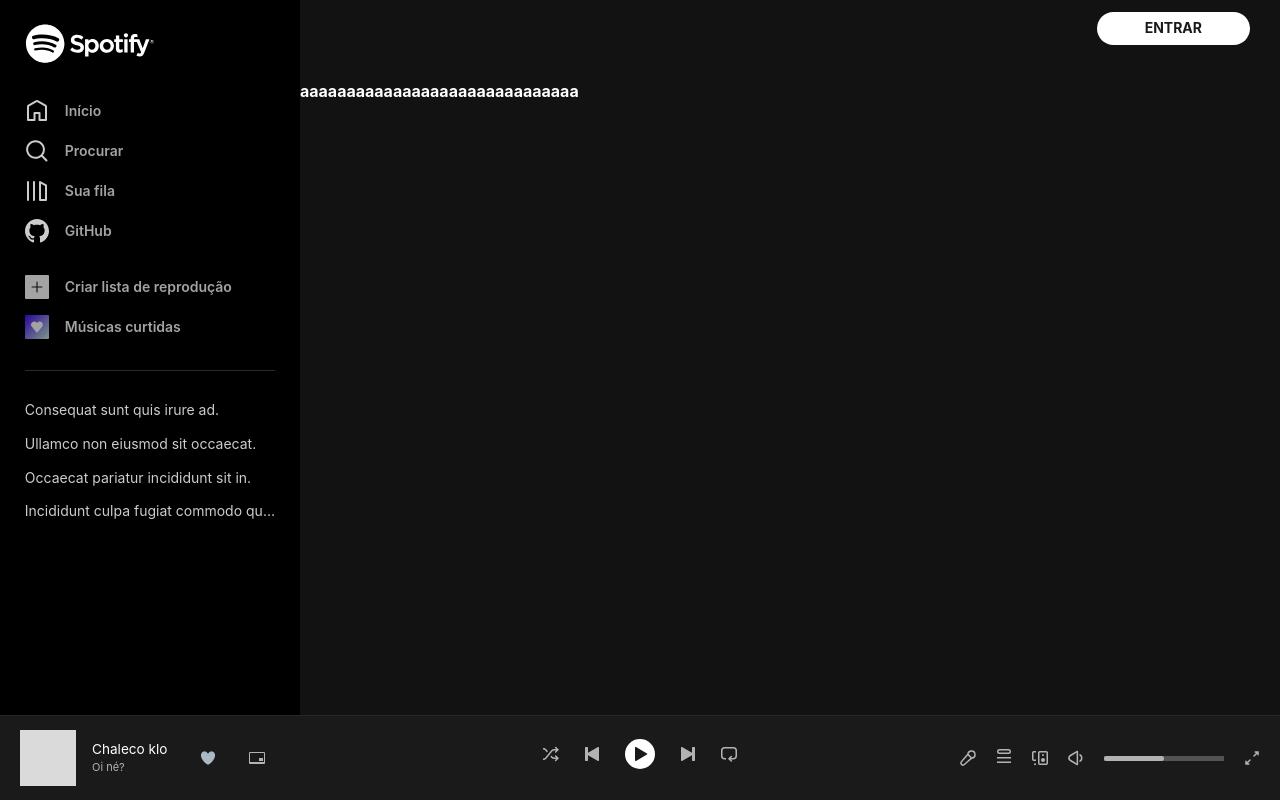
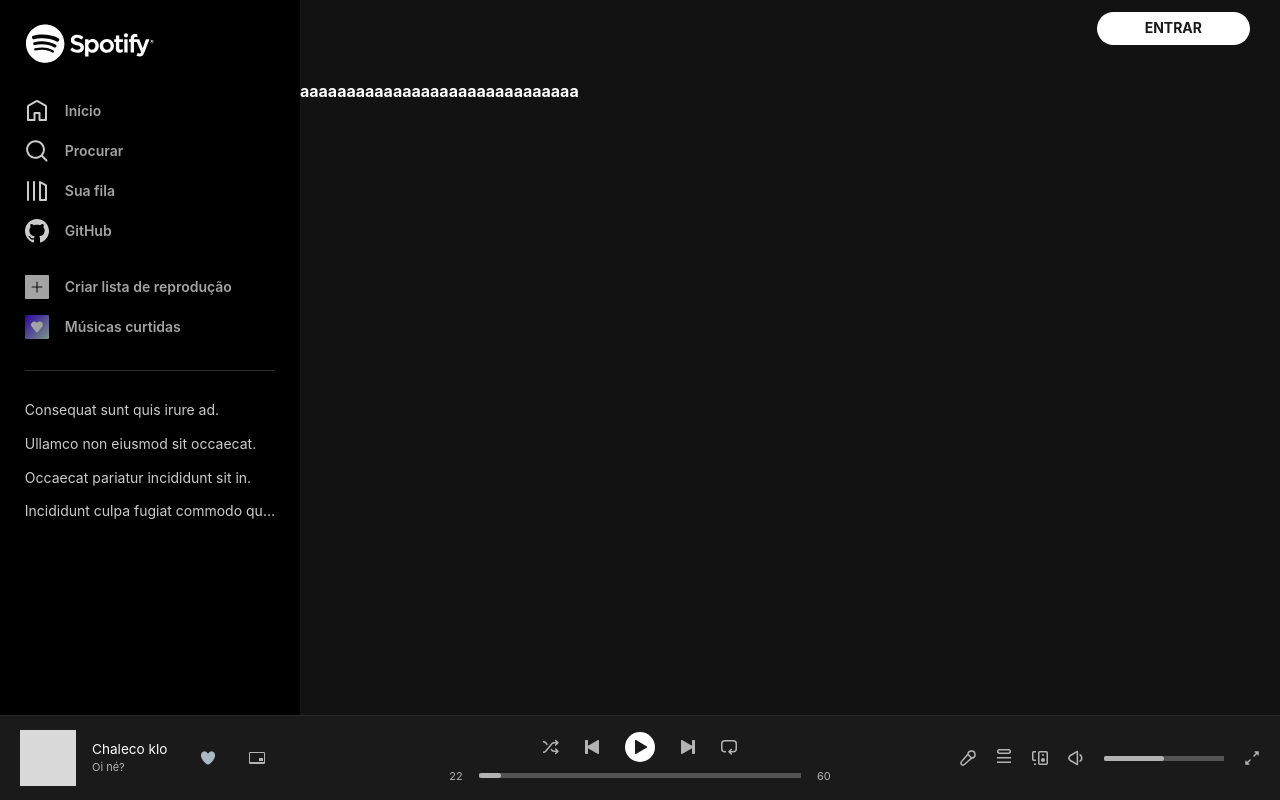
Before and after one commit to junioranheu/spotify-react-v2, a Next.js app: page / in a window 1280 px wide. Built offline with nearby package versions, Linux system fonts and the light colour scheme.

Commit message:
ajustes gerais

```diff
--- a/components/barra/deslogado/barra.deslogado.tsx
+++ b/components/barra/deslogado/barra.deslogado.tsx
@@ -1,4 +1,5 @@
 import Botao from '../../../components/outros/botao';
+import CONSTS_TELAS from '../../../utils/consts/outros/telas';
 import Styles from './barra.deslogado.module.scss';
 
 export default function BarraDeslogado() {
@@ -10,7 +11,7 @@ export default function BarraDeslogado() {
             </div>
 
             <div className={Styles.botaoCustom}>
-                <Botao texto='Registre-se já gratuitamente' url='/entrar' isNovaAba={false} handleFuncao={null} Svg={null} refBtn={null} isEnabled={true} />
+                <Botao texto='Registre-se já gratuitamente' url={CONSTS_TELAS.ENTRAR} isNovaAba={false} handleFuncao={null} Svg={null} refBtn={null} isEnabled={true} />
             </div>
         </section>
     )
--- a/components/barra/logado/barra.player.module.scss
+++ b/components/barra/logado/barra.player.module.scss
@@ -11,6 +11,7 @@
     display: flex;
     justify-content: space-between;
     align-items: center;
+    gap: 3rem;
 
     border-top: 1px solid #282828;
 
@@ -102,7 +103,7 @@
 .divPlayer {
     // background-color: red !important;
     width: 33.33%;
-    min-width: 15rem;
+    min-width: 20rem;
 
     display: flex;
     justify-content: center;
@@ -148,9 +149,9 @@
     }
 
     .divPlayerInner {
-        background-color: purple;
+        // background-color: purple;
         width: 100%;
-        margin-top: 0.5rem;
+        margin-top: 0.35rem;
 
         display: flex;
         justify-content: center;
--- a/components/barra/logado/barra.player.tsx
+++ b/components/barra/logado/barra.player.tsx
@@ -3,6 +3,7 @@ import Link from 'next/link';
 import { useRouter } from 'next/router';
 import { Fragment, useEffect, useState } from 'react';
 import TesteImagem from '../../../assets/image/cinza.webp';
+import CONSTS_TELAS from '../../../utils/consts/outros/telas';
 import handleFullScreen from '../../../utils/outros/handleFullScreen';
 import Coracao from '../../outros/coracao';
 import Aleatorio from '../../svg/barra.player/aleatorio';
@@ -17,6 +18,7 @@ import Loop from '../../svg/barra.player/loop';
 import Microfone from '../../svg/barra.player/microfone';
 import Toggle from '../../svg/barra.player/toggle';
 import Styles from './barra.player.module.scss';
+import ProgressBarPlayer from './outros/progressBar.player';
 import ProgressBarVolume from './outros/progressBar.volume';
 import ProgressBarVolumeIcone from './outros/progressBar.volume.icone';
 
@@ -117,15 +119,7 @@ export default function BarraPlayer() {
                 </div>
 
                 <div className={Styles.divPlayerInner}>
-                    {/* <ProgressBarPlayer
-                        isPlaying={isPlaying}
-                        volume={volume}
-                        arquivoMusica={arquivoMusica}
-                        musicaContext={musicaContext}
-                        handleAvancar={handleAvancar}
-                        isModoLoop={isModoLoop}
-                        isPodeAvancar={isPodeAvancar}
-                    /> */}
+                    <ProgressBarPlayer />
                 </div>
             </div>
 
@@ -136,8 +130,8 @@ export default function BarraPlayer() {
                 </span>
 
                 <span className={Styles.spanIcone} title='Visualizar fila'>
-                    <Link href={'/fila'}>
-                        <Fila cor={(url === '/fila' ? 'var(--cor-principal)' : '')} />
+                    <Link href={CONSTS_TELAS.FILA}>
+                        <Fila cor={(url === CONSTS_TELAS.FILA ? 'var(--cor-principal)' : '')} />
                     </Link>
                 </span>
 
--- /dev/null
+++ b/components/barra/logado/outros/progressBar.player.tsx
@@ -0,0 +1,33 @@
+import { Fragment, useRef } from 'react';
+import Styles from '../outros/progressBar.module.scss';
+
+// https://codesandbox.io/s/quirky-hopper-jfcx9?file=/src/progress.js:0-2097
+export default function ProgressBarPlayer() {
+
+    const elementoId = 'progressWrapperPlayer';
+    const tempoSegundosAtual = 22;
+    const tempoSegundosMaximo = 60;
+    const refPointer = useRef(null);
+
+    return (
+        <Fragment>
+            {/* Esquerda, tempo atual */}
+            <span className={Styles.tempoSpan}>{tempoSegundosAtual ?? '0:00'}</span>
+
+            {/* Meio, progress bar */}
+            <div className={Styles.progressWrapper} id={elementoId} onClick={(e) => null}>
+                <div className={Styles.progress} style={{ width: tempoSegundosAtual }}>
+                    <div className={Styles.pointer} ref={refPointer}>
+                        <div className={Styles.toast}></div>
+                    </div>
+                </div>
+            </div>
+
+            {/* Direita, tempo total da música em questão */}
+            <span className={Styles.tempoSpan}>{tempoSegundosMaximo ?? '0:00'}</span>
+
+            {/* Áudio */}
+            {/* <audio ref={refMusica} src={arquivoMusica} autoPlay={false} controls={false} /> */}
+        </Fragment>
+    )
+}
--- a/components/navbar/navbar-padrao/navbar-padrao.tsx
+++ b/components/navbar/navbar-padrao/navbar-padrao.tsx
@@ -2,6 +2,7 @@ import Link from 'next/link';
 import Router, { useRouter } from 'next/router';
 import NProgress from 'nprogress';
 import { Fragment, useContext, useEffect, useState } from 'react';
+import CONSTS_TELAS from '../../../utils/consts/outros/telas';
 import { Auth, UsuarioContext } from '../../../utils/context/usuarioContext';
 import Botao from '../../outros/botao';
 import SetinhaBaixo from '../../svg/setinhaBaixo';
@@ -43,7 +44,7 @@ export default function NavbarPadrao() {
     return (
         <nav className={Styles.navbar}>
             <div className={Styles.exibirLogoSeWidthPequeno}>
-                <Link href={'/'}><SpotifyLogo width='100px' /></Link>
+                <Link href={CONSTS_TELAS.INDEX}><SpotifyLogo width='100px' /></Link>
             </div>
 
             <div className={Styles.divDireita}>
@@ -67,7 +68,7 @@ export default function NavbarPadrao() {
                         </Fragment>
                     ) : (
                         <div className={Styles.botaoCustom}>
-                            <Botao texto='Entrar' url='/entrar' isNovaAba={false} handleFuncao={null} Svg={null} refBtn={null} isEnabled={true} />
+                            <Botao texto='Entrar' url={CONSTS_TELAS.ENTRAR} isNovaAba={false} handleFuncao={null} Svg={null} refBtn={null} isEnabled={true} />
                         </div>
                     )
                 }
--- a/components/navbar/sidebar/sidebar.tsx
+++ b/components/navbar/sidebar/sidebar.tsx
@@ -1,6 +1,7 @@
 import { loremIpsum } from 'lorem-ipsum';
 import Link from 'next/link';
 import { Resizable } from 're-resizable';
+import CONSTS_TELAS from '../../../utils/consts/outros/telas';
 import Biblioteca from '../../svg/biblioteca';
 import Casa from '../../svg/casa';
 import Coracao from '../../svg/coracao';
@@ -24,12 +25,12 @@ export default function Sidebar() {
         >
             <aside className={Styles.sidebar}>
                 <div>
-                    <Link href={'/'}><SpotifyLogo width='130px' /></Link>
+                    <Link href={CONSTS_TELAS.INDEX}><SpotifyLogo width='130px' /></Link>
                 </div>
 
                 <div className={Styles.divIcones}>
                     <span>
-                        <Link href={'/'}>
+                        <Link href={CONSTS_TELAS.INDEX}>
                             <Casa width='24px' /> <span>Início</span>
                         </Link>
                     </span>
@@ -39,7 +40,7 @@ export default function Sidebar() {
                     </span>
 
                     <span>
-                        <Link href={'/fila'}>
+                        <Link href={CONSTS_TELAS.FILA}>
                             <Biblioteca width='24px' /> <span>Sua fila</span>
                         </Link>
                     </span>
@@ -70,10 +71,10 @@ export default function Sidebar() {
                 <div className={Styles.divisao}></div>
 
                 <div className={Styles.divPlaylists}>
-                    <span><Link href={'/'}>{loremIpsum({ count: 1, sentenceUpperBound: 5 })}</Link></span>
-                    <span><Link href={'/'}>{loremIpsum({ count: 1, sentenceUpperBound: 5 })}</Link></span>
-                    <span><Link href={'/'}>{loremIpsum({ count: 1, sentenceUpperBound: 5 })}</Link></span>
-                    <span><Link href={'/'}>{loremIpsum({ count: 1, sentenceUpperBound: 5 })}</Link></span>
+                    <span><Link href={CONSTS_TELAS.INDEX}>{loremIpsum({ count: 1, sentenceUpperBound: 5 })}</Link></span>
+                    <span><Link href={CONSTS_TELAS.INDEX}>{loremIpsum({ count: 1, sentenceUpperBound: 5 })}</Link></span>
+                    <span><Link href={CONSTS_TELAS.INDEX}>{loremIpsum({ count: 1, sentenceUpperBound: 5 })}</Link></span>
+                    <span><Link href={CONSTS_TELAS.INDEX}>{loremIpsum({ count: 1, sentenceUpperBound: 5 })}</Link></span>
                 </div>
             </aside>
         </Resizable>
--- a/pages/index.tsx
+++ b/pages/index.tsx
@@ -1,6 +1,10 @@
 import Styles from '../styles/home.module.scss';
+import CONSTS_SISTEMA from '../utils/consts/outros/sistema';
 
 export default function Index() {
+
+    document.title = `${CONSTS_SISTEMA.NOME_SISTEMA} — Início`;
+
     return (
         <h1 className={Styles.a}>aaaaaaaaaaaaaaaaaaaaaaaaaaaaaa</h1>
     )
--- /dev/null
+++ b/utils/consts/outros/telas.ts
@@ -0,0 +1,7 @@
+const CONSTS_TELAS = {
+    INDEX: '/',
+    ENTRAR: '/entrar',
+    FILA: '/fila',
+};
+
+export default CONSTS_TELAS;
```
Also changed, not shown: utils/outros/formatarSegundos.ts (added, +15 -0 lines).
